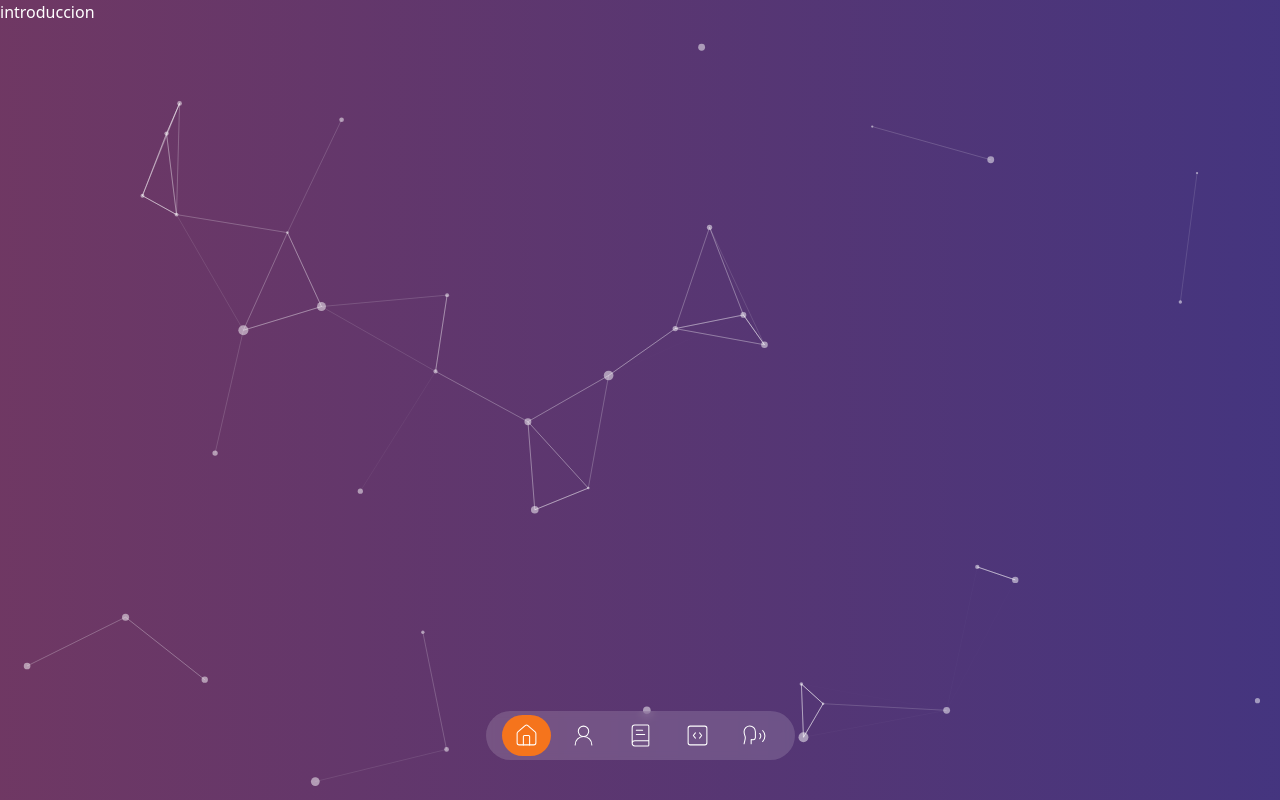
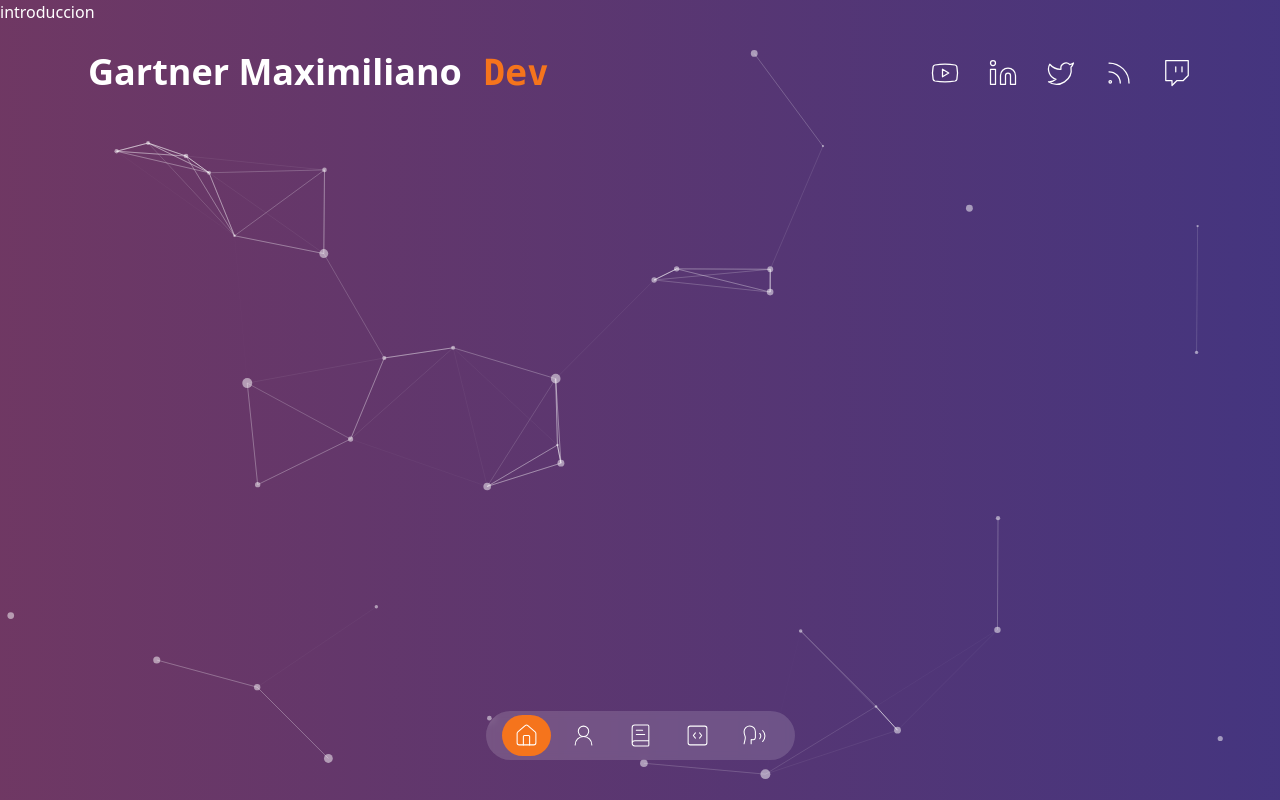
Before and after one commit to maxi-gartner/porfolio, a Next.js app: page / in a window 1280 px wide. Built offline with nearby package versions, Linux system fonts and the light colour scheme.

Commit message:
trabajando en header

```diff
--- a/app/layout.tsx
+++ b/app/layout.tsx
@@ -2,6 +2,7 @@ import type { Metadata } from "next";
 import localFont from "next/font/local";
 import "./globals.css";
 import Navbar from "@/components/navbar";
+import Header from "@/components/header";
 
 const geistSans = localFont({
   src: "./fonts/GeistVF.woff",
@@ -31,6 +32,7 @@ export default function RootLayout({
         className={`${geistSans.variable} ${geistMono.variable} antialiased`}
       >
         <Navbar />
+        <Header />
         {children}
       </body>
     </html>
--- a/app/page.tsx
+++ b/app/page.tsx
@@ -1,8 +1,11 @@
 import CoverParticles from "@/components/cover-particles";
+//import TransitionPage from "@/components/transition-page";
 
 export default function Home() {
   return (
     <main>
+      {/*
+      <TransitionPage /> */}
       <div className="flex min-h-[100vh] h-full bg-no-repeat bg-gradient-cover">
         <CoverParticles />
         <p>introduccion</p>
--- /dev/null
+++ b/components/header.tsx
@@ -0,0 +1,36 @@
+import Link from "next/link";
+import MotionTransition from "./transition-components";
+import { socialNetworks } from "@/data";
+
+const Header = () => {
+  return (
+    <MotionTransition
+      position="bottom"
+      className="absolute z-40 inline-block w-full top-5 md:top-10"
+    >
+      <header>
+        <div className="container justify-between max-w-6xl mx-auto md:flex sm:px-6">
+          <Link href={"/"}>
+            <h1 className="my-3 text-4xl font-bold text-center md:text-left">
+              Gartner Maximiliano
+              <samp className="text-secondary"> Dev</samp>
+            </h1>
+          </Link>
+          <div className="flex items-center justify-center gap-7">
+            {socialNetworks.map((item) => (
+              <Link
+                key={item.id}
+                href={item.src}
+                className="transition duration-150 hover:text-secondary"
+              >
+                {item.logo}
+              </Link>
+            ))}
+          </div>
+        </div>
+      </header>
+    </MotionTransition>
+  );
+};
+
+export default Header;
--- a/components/transition-components.tsx
+++ b/components/transition-components.tsx
@@ -1,7 +1,27 @@
 "use client";
 
-const MotionTransition = ({ children }: { children: React.ReactNode }) => {
-  return <>{children}</>;
+import { fadeIn } from "@/utils/motion-transitions";
+import { motion } from "framer-motion";
+
+interface MotionTransitionProps {
+  children: React.ReactNode;
+  position: "right" | "bottom";
+  className?: string;
+}
+
+const MotionTransition = (props: MotionTransitionProps) => {
+  const { children, position, className } = props;
+  return (
+    <motion.div
+      variants={fadeIn(position)}
+      initial="hidden"
+      animate="visible"
+      exit="hidden"
+      className={className}
+    >
+      {children}
+    </motion.div>
+  );
 };
 
 export default MotionTransition;
--- /dev/null
+++ b/components/transition-page.tsx
@@ -0,0 +1,23 @@
+"use client";
+
+import { transitionVariantsPage } from "@/utils/motion-transitions";
+import { AnimatePresence, motion } from "framer-motion";
+
+const TransitionPage = () => {
+  return (
+    <AnimatePresence mode="wait">
+      <div>
+        <motion.div
+          className="fixed top-0 bottom-0 right-full w-screen z-30 bg-[#2e2257]"
+          variants={transitionVariantsPage}
+          initial="initial"
+          animate="animate"
+          exit="exit"
+          transition={{ duration: 0.6, delay: 0.2, ease: "easeInOut" }}
+        ></motion.div>
+      </div>
+    </AnimatePresence>
+  );
+};
+
+export default TransitionPage;
--- a/utils/motion-transitions.tsx
+++ b/utils/motion-transitions.tsx
@@ -23,7 +23,7 @@ export const fadeIn = (position: string) => {
         type: "tween",
         duration: 1.4,
         delay: 0.5,
-        ease: [0.25, 0.25, 0.25, 0, 75],
+        ease: [0.25, 0.25, 0.25, 0.75], // Corregido
       },
     },
     hidden: {
@@ -34,7 +34,7 @@ export const fadeIn = (position: string) => {
         type: "tween",
         duration: 1.4,
         delay: 0.5,
-        ease: [0.25, 0.25, 0.25, 0, 75],
+        ease: [0.25, 0.25, 0.25, 0.75], // Corregido
       },
     },
   };
```
